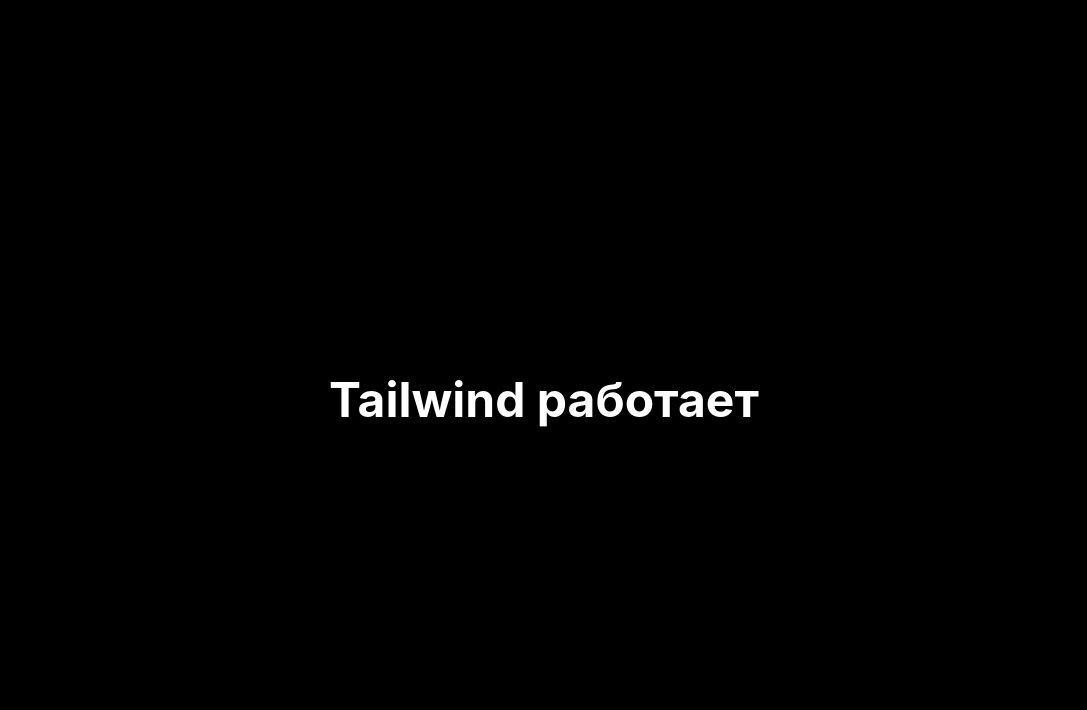
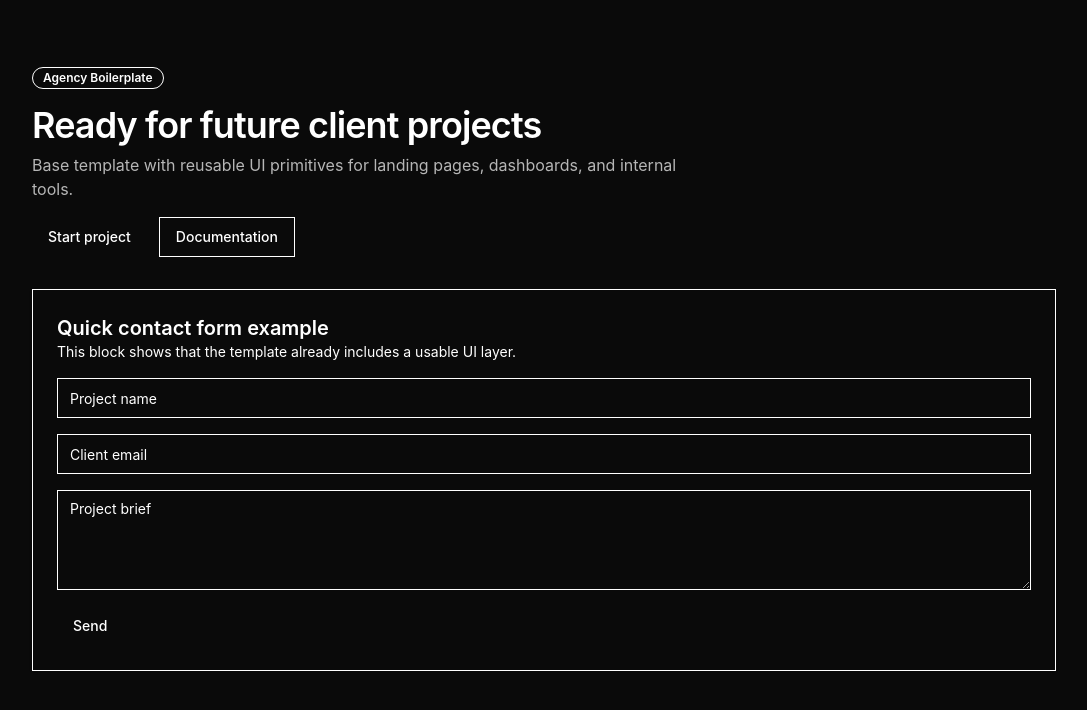
Before and after one commit to Qascade-AGC/agency-boilerplate, a Next.js app: page / in a window 1280 px wide. Shown: the top 710 px of the page, without its empty margins (96-1183 px from the left). Built offline with nearby package versions, Linux system fonts and the light colour scheme.

Commit message:
Update page.tsx

```diff
--- a/app/page.tsx
+++ b/app/page.tsx
@@ -1,9 +1,56 @@
+import { Badge } from "@/components/ui/badge"
+import { Button } from "@/components/ui/button"
+import {
+  Card,
+  CardContent,
+  CardDescription,
+  CardHeader,
+  CardTitle,
+} from "@/components/ui/card"
+import { Input } from "@/components/ui/input"
+import { Textarea } from "@/components/ui/textarea"
+
 export default function Home() {
   return (
-    <main className="min-h-screen flex items-center justify-center bg-black">
-      <h1 className="text-5xl font-bold text-white">
-        Tailwind работает
-      </h1>
+    <main className="min-h-screen px-6 py-16">
+      <div className="mx-auto flex w-full max-w-5xl flex-col gap-8">
+        <div className="space-y-4">
+          <Badge variant="outline">Agency Boilerplate</Badge>
+
+          <div className="space-y-2">
+            <h1 className="text-4xl font-semibold tracking-tight">
+              Ready for future client projects
+            </h1>
+            <p className="max-w-2xl text-[var(--foreground)]/70">
+              Base template with reusable UI primitives for landing pages,
+              dashboards, and internal tools.
+            </p>
+          </div>
+
+          <div className="flex flex-wrap gap-3">
+            <Button>Start project</Button>
+            <Button variant="secondary">Documentation</Button>
+          </div>
+        </div>
+
+        <Card>
+          <CardHeader>
+            <CardTitle>Quick contact form example</CardTitle>
+            <CardDescription>
+              This block shows that the template already includes a usable UI layer.
+            </CardDescription>
+          </CardHeader>
+
+          <CardContent className="flex flex-col gap-4">
+            <Input placeholder="Project name" />
+            <Input placeholder="Client email" />
+            <Textarea placeholder="Project brief" />
+            <div>
+              <Button>Send</Button>
+            </div>
+          </CardContent>
+        </Card>
+      </div>
     </main>
   )
 }
```
